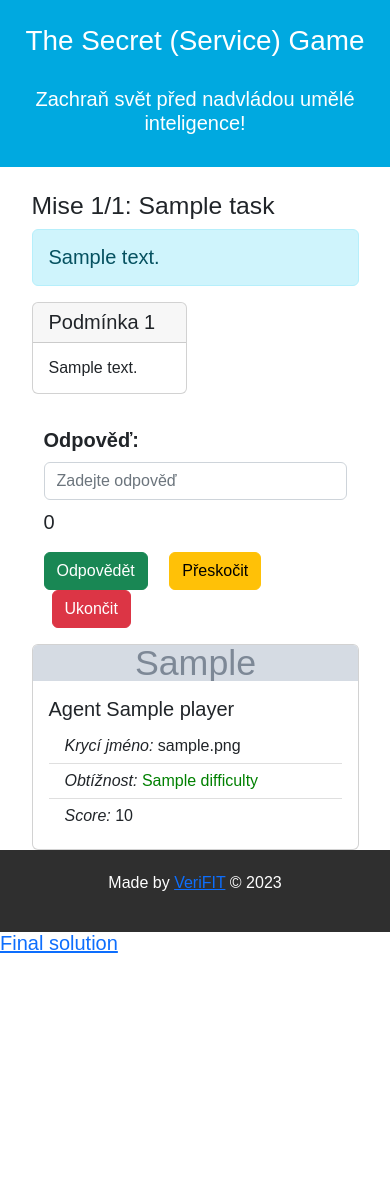
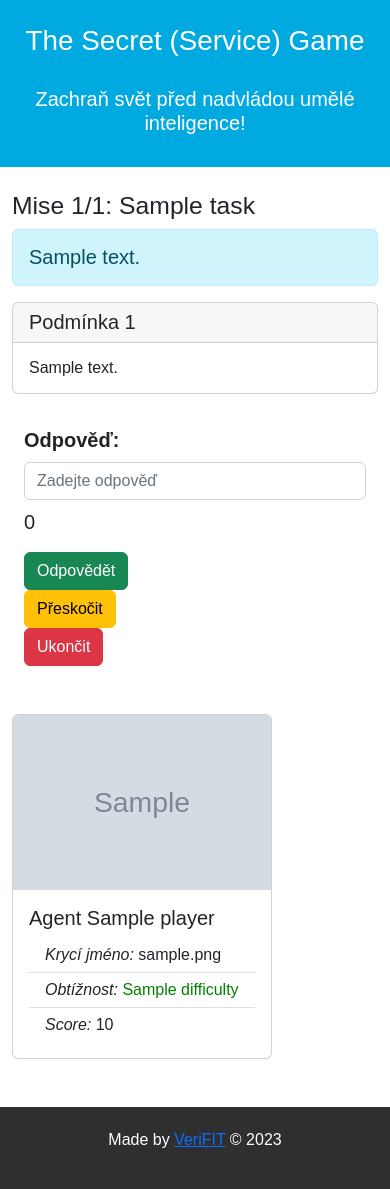
Before and after one commit to VeriFIT/regular-game, a Django app: page /game23/player/1/ in a window 390 px wide. Before the commit the page ends 953 px from the top, so only its background shows below. Run offline with Django 4.2, Linux system fonts and the light colour scheme; tables that the repository leaves empty hold one stand-in row (values such as "Sample post"); grey boxes marked "Sample" are stand-in pictures.

Commit message:
Style ssolution page, make the game responsive.

```diff
--- a/regular_game_site/game23/templates/game23/task.html
+++ b/regular_game_site/game23/templates/game23/task.html
@@ -3,11 +3,11 @@
 {% block content %}
 
 
-<div class="container mt-4" style="max-width: 90%">
+<div class="container mt-4"> <!-- style="max-width: 90%"> -->
   <h2>Mise {{ task.num }}/{{ tasks_cnt }}: {{ task.title }}</h2>
   <div class="row">
     <!-- Left column with the task, conditions and reply form -->
-    <div class="col-sm">
+    <div class="col col-md-9">
 
       <!-- Task description -->
       <div class="alert alert-info">
@@ -15,9 +15,9 @@
       </div>
 
       <!-- Condition cards -->
-      <div class="row row-cols-2 gx-3 gy-3">
+      <div class="row gx-3 gy-3">
         {% for cond, satisfied in conditions.items %}
-        <div class="col">
+        <div class="col-12 col-md-6">
           {% if satisfied is None %}
           <div class="card h-100">
             <div class="card-header">Podmínka {{ forloop.counter }}</div>
@@ -51,33 +51,34 @@
       </div>
 
       <!-- Submit Form -->
-      <div class="container">
+      <div class="container mb-5">
         <form autocomplete="off" action="{% url 'game23:answer' player.id %}" method="post">
           {% csrf_token %}
-          <div class="row mt-4">
-            <div class="col-sm-3"></div>
-            <label class="col-sm-1 col-form-label" for="result"><strong>Odpověď:</strong></label>
-            <div class="col-sm-4">
+          <div class="row mt-4 justify-content-center">
+            <label class="col-sm-auto col-form-label" for="result"><strong>Odpověď:</strong></label>
+            <div class="col-sm-auto">
               {% if result %}
                 <input type="text" class="form-control" id="result" name="result" value="{{ result }}" oninput="countChars('result', 'displayto')">
               {% else %}
                 <input type="text" class="form-control" id="result" name="result" placeholder="Zadejte odpověď" oninput="countChars('result', 'displayto')">
               {% endif %}
             </div>
-            <div class="col-sm-1 col-form-label"><span id="displayto">{{ result_len }}</span></div>
+            <div class="col-sm-auto col-form-label"><span id="displayto">{{ result_len }}</span></div>
           </div>
-          <div class="row mt-2 mb-3">
-            <div class="col-sm-4"></div>
-            <div class="col-sm-4">
-              <button type="submit" name="submit" class="me-2 btn btn-success">Odpovědět</button>
-              <button type="submit" name="skip" class="mx-2 btn btn-warning">Přeskočit</button>
-              <button type="submit" name="giveup" class="mx-2 btn btn-danger">Ukončit</button>
+          <div class="row my-2 justify-content-center">
+            <div class="col-sm-auto">
+              <button type="submit" name="submit" class="btn btn-success">Odpovědět</button>
+            </div>
+            <div class="col-sm-auto">
+              <button type="submit" name="skip" class="btn btn-warning">Přeskočit</button>
+            </div>
+            <div class="col-sm-auto">
+              <button type="submit" name="giveup" class="btn btn-danger">Ukončit</button>
             </div>
           </div>
           {% if error_message %}
-          <div class="row mb-3">
-            <div class="col-sm-3"></div>
-            <div class="alert alert-danger col-sm-6">
+          <div class="row my-3 justify-content-center">
+            <div class="alert alert-danger col-auto">
               <strong>Chyba!</strong> {{ error_message }}
             </div>
           </div>
@@ -88,11 +89,11 @@
     </div>
 
     <!-- Right column with player stats -->
-    <div class="col-sm-auto">
+    <div class="col col-auto col-md-3">
 
       <!-- Player -->
-      <div class="card">
-        <img class="card-img-top" src="{{ player.difficulty.avatar_url }}" alt="{{ player.difficulty.avatar }}" style="height: 9.2vw; object-fit: cover;">
+      <div class="card mb-5">
+        <img class="card-img-top" src="{{ player.difficulty.avatar_url }}" alt="{{ player.difficulty.avatar }}" style="height: 175px; object-fit: cover;">
         <div class="card-body">
           <h5 class="card-title">Agent {{ player.name }}</h5>
           <ul class="list-group list-group-flush">
--- a/regular_game_site/game23/templates/game23/template.html
+++ b/regular_game_site/game23/templates/game23/template.html
@@ -66,7 +66,5 @@
     <p>Made by <a href="https://www.fit.vut.cz/research/group/verifit/.cs">VeriFIT</a> &copy; 2023</p>
   </div>
 </footer>
-
-<a href="{% url 'game23:solution' %}">Final solution</a>
 </body>
 </html>
--- a/regular_game_site/game23/views.py
+++ b/regular_game_site/game23/views.py
@@ -167,6 +167,7 @@ def solution(request):
 # solution submit
 def solution_subm(request):
     correct_num = 0
+    post_names = []
     print(str(request))
     for i in range(1,5):
         box_id = f"answer{i}"
@@ -176,14 +177,14 @@ def solution_subm(request):
             answer = request.POST[box_id]
 
             if i == 1:
-                pass   # password check
+                post_names.append("hádanky")   # password check
             if i == 2:
-                pass   # password check
+                post_names.append("hledání chyb v kódu")   # password check
             if i == 3:
-                pass   # password check
+                post_names.append("vizuálního programování")   # password check
             if i == 4:
-                pass   # password check
+                post_names.append("webové hry")   # password check
 
             correct_num += 1
 
-    return render(request, 'game23/solution.html', {'points': correct_num})
+    return render(request, 'game23/solution.html', {'points': correct_num, 'trophies': post_names})
```
Also changed, not shown: regular_game_site/game23/templates/game23/index.html (+18 -29 lines), regular_game_site/game23/templates/game23/solution.html (+27 -11 lines).
